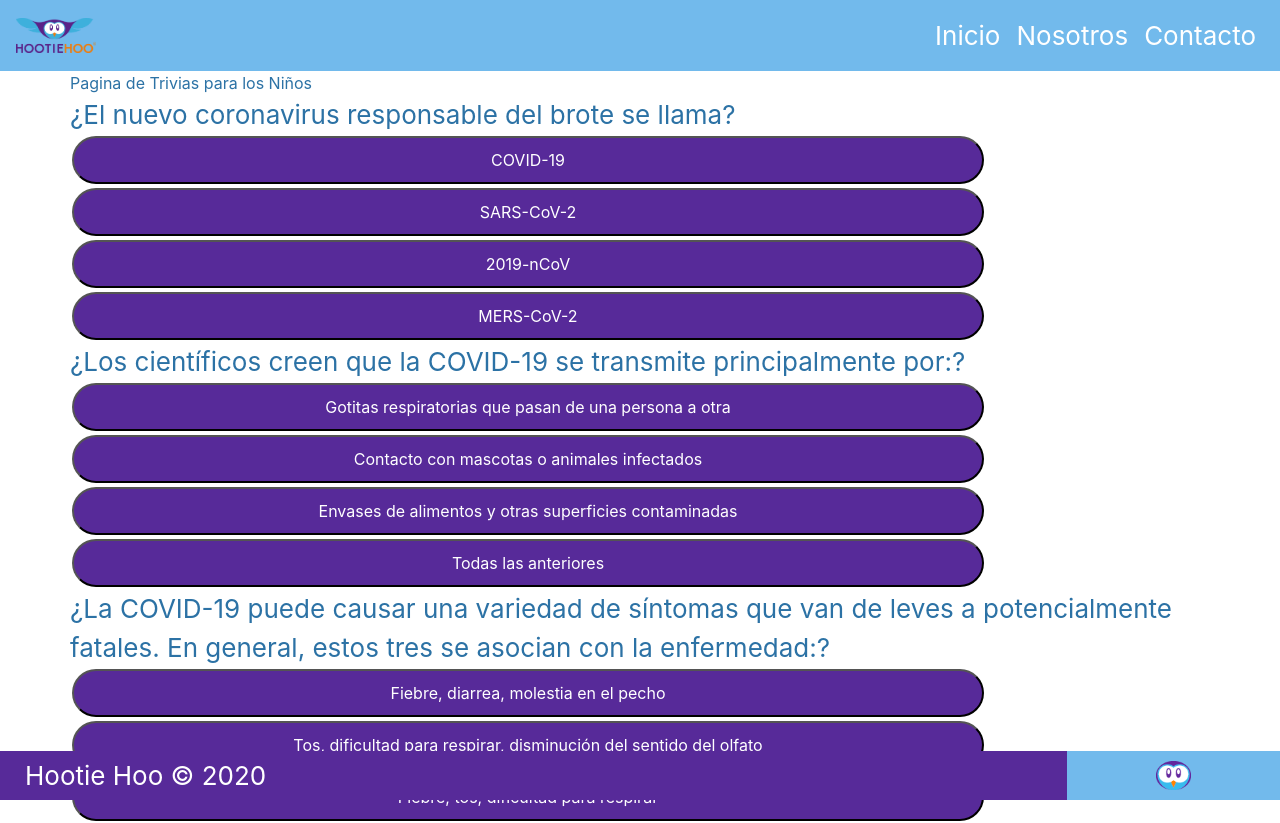
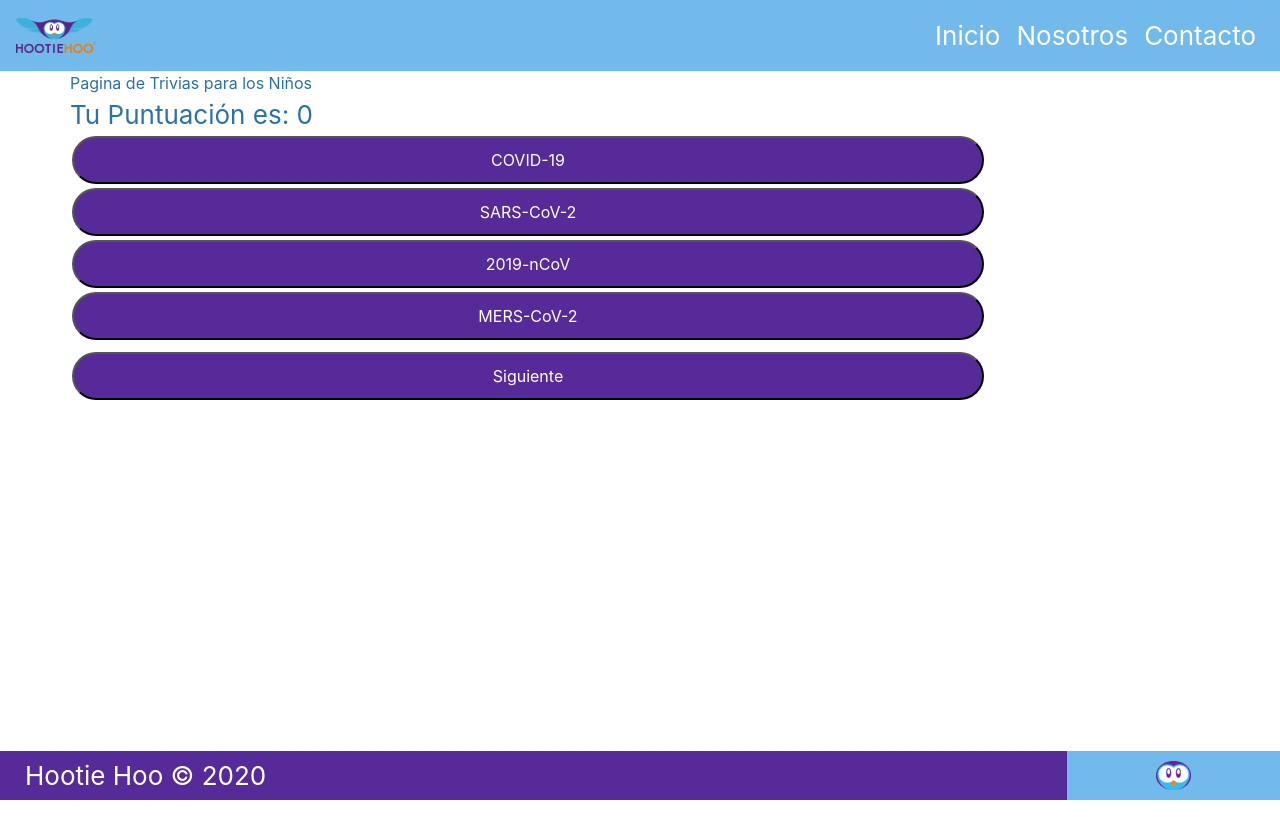
Before and after one commit to yoslianaguilar/covid-19_hootiehoo, a React (Create React App) app: page /quiz in a window 1280 px wide. Shown: the top 823 px of the page. After the commit the page ends 800 px from the top, so only its background shows below. Built offline with nearby package versions, Linux system fonts and the light colour scheme.

Commit message:
Trivia Mejorada inclusion de score, boton siguiente, las preguntas se muestran una a una

```diff
--- a/src/components/Quiz.jsx
+++ b/src/components/Quiz.jsx
@@ -1,24 +1,62 @@
-import React from 'react';
+import React, {useEffect, useState }from 'react';
+import data from '../data/data.json';
 
 export const Quiz = (props) => {
+
+const [currentQuestion, setCurrentQuestion] = useState({});
+  const [step, setStep] = useState(0);
+  const [score, setScore] = useState(0);
+  const [result, setResult] = useState ("");
+
+  useEffect(() => {
+    setCurrentQuestion(data.questions[0]);
+  }, []);
+
+  const loadQuestion = (s) => {
+    const question = data.questions[s];
+    setCurrentQuestion(question);
+  };
+
+  const onNext = () => {
+    const totalQuestions = data.questions.length
+    if ((step + 1) === totalQuestions) {
+      return;
+    }
+    if(result === ""){
+      return;
+    }
+    setResult("");
+    const nextStep = step + 1
+    loadQuestion(nextStep);
+    setStep(nextStep);
+  };
+
+
   const handleOnClickAnswer = (isCorrect) =>{
-    const onOk = props.onOk
-    const onError = props.onError
-    if (isCorrect ===true) {
+    const onOk = () => {
+      setScore(score + 1)
+      setResult("Respuesta Correcta")
+
+    }
+    const onError = () => {
+      setScore(score - 1)
+      setResult("Respuesta Incorrecta")
+    }
+    if (isCorrect === true) {
       onOk && onOk(); // si onOK es cierto ejecuta la funcion onOk()
-    } else{
+    } else {
       onError && onError() // si onError es cierto ejecuta la funcion onError()
     }
-  }
+  };
+
   const questions = props.questions || [];
   return (
     <div className='quizContainer'>
-      {questions.map((question,qindex)=>{
-        return (
-          <div key={`question-${qindex}`}  className='question'>
-            <p>{question.description}</p>
-            <div className='answers'>
-              {question.answers.map((answer, aindex)=>{
+      <p>Tu Puntuación es: {score}</p>
+      <div className='question'>
+        <p>{currentQuestion.question}</p>
+          <div className='answers'>
+              {currentQuestion.answers?.map((answer, aindex)=>{
                 return (
                   <button
                     onClick={()=> handleOnClickAnswer(answer.isCorrect)}
@@ -28,9 +66,13 @@ export const Quiz = (props) => {
                 )
               })}
             </div>
-          </div>
-        )
-        })}
+            <h4>{result}</h4>
+        <button className="buttonNext"
+          onClick={onNext}>Siguiente
+        </button>
+
       </div>
+    </div>
+
   )
 }
```
